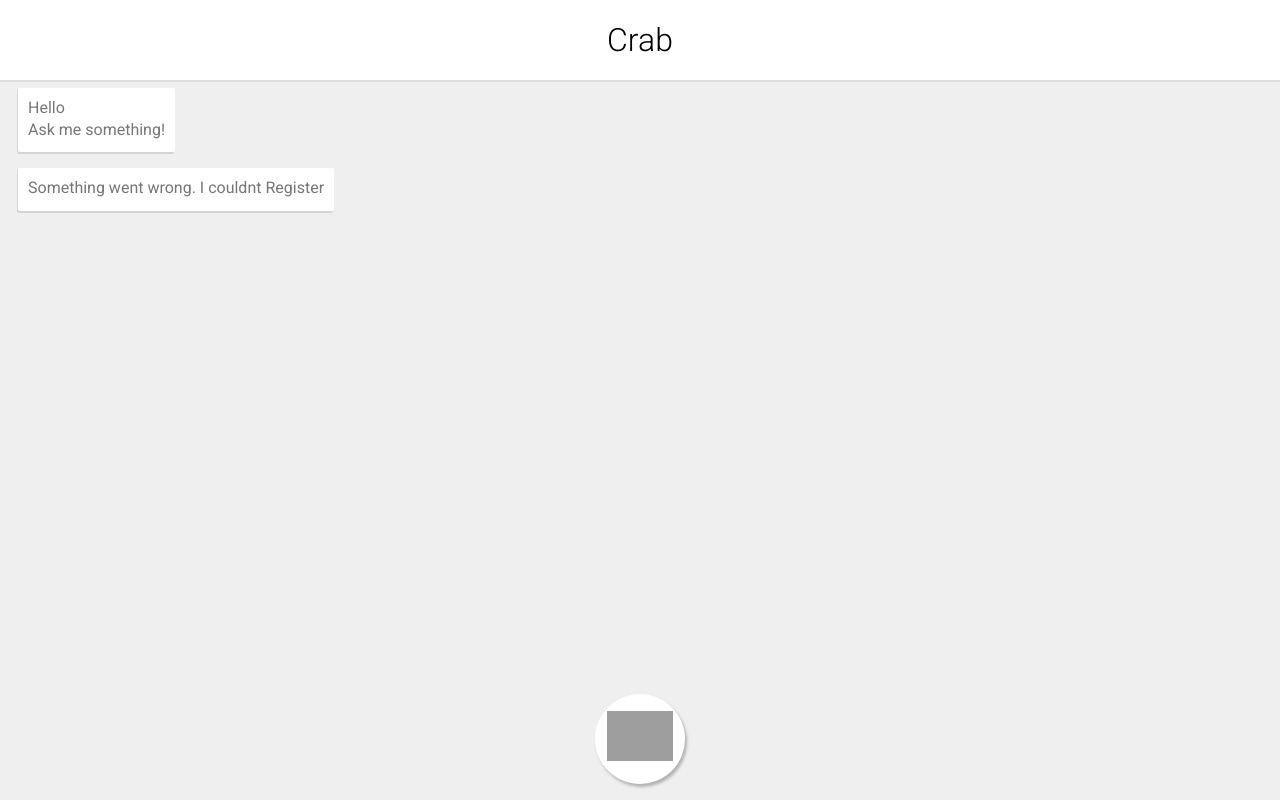
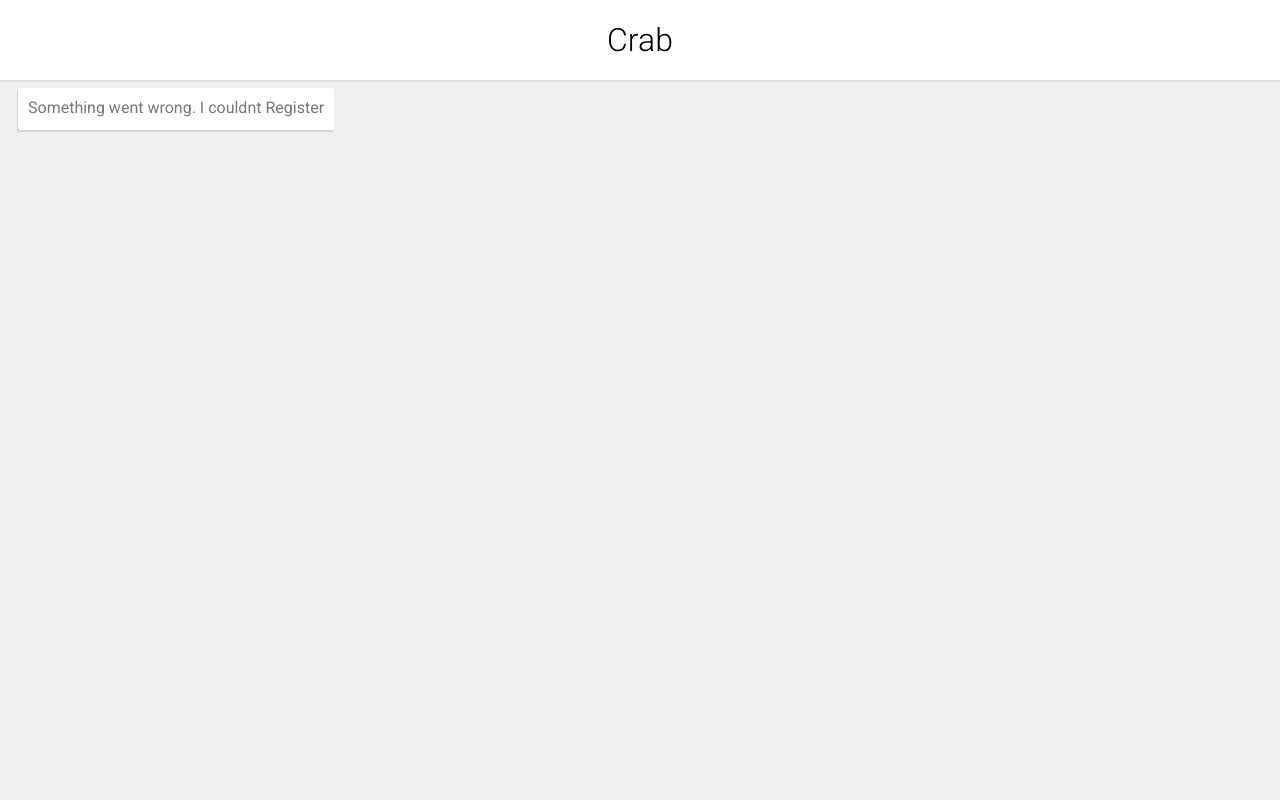
Before and after one commit to anikraj1994/Crab-Web-Assistant, a Node project: template views/index.jade in a window 1280 px wide. Run offline with Node 20 templates, Linux system fonts and the light colour scheme; the template is opened without the code that fills it: most values are stand-ins (such as "Sample title", 1, 10 or a date in 2020); grey boxes are pictures that could not be loaded.

Commit message:
fixed time bug

```diff
--- a/routes/api.js
+++ b/routes/api.js
@@ -66,6 +66,7 @@
 bot.dialog('/time', [
     function (session) {
         session.send('The time is '+new Date().getHours()+":"+new Date().getMinutes());
+        session.endDialog();
     }
 ]);
 
--- a/views/index.jade
+++ b/views/index.jade
@@ -11,15 +11,11 @@
       .nav
         h1.heading Crab
       ol#chat-window.chat-window
-        li.other
-          .msg
-            p Hello
-            p Ask me something!
       .result-holder
       #results.result
         span#final_span.final
         span#interim_span.interim
-      #fab.fab-container
+      #fab.fab-container(hidden='')
         button#start_button.fab(onclick='startButton(event)')
           img#fab-image(height='50', src='/images/mic.png', alt='mic')
   script(src='/javascripts/flip.js')
```
